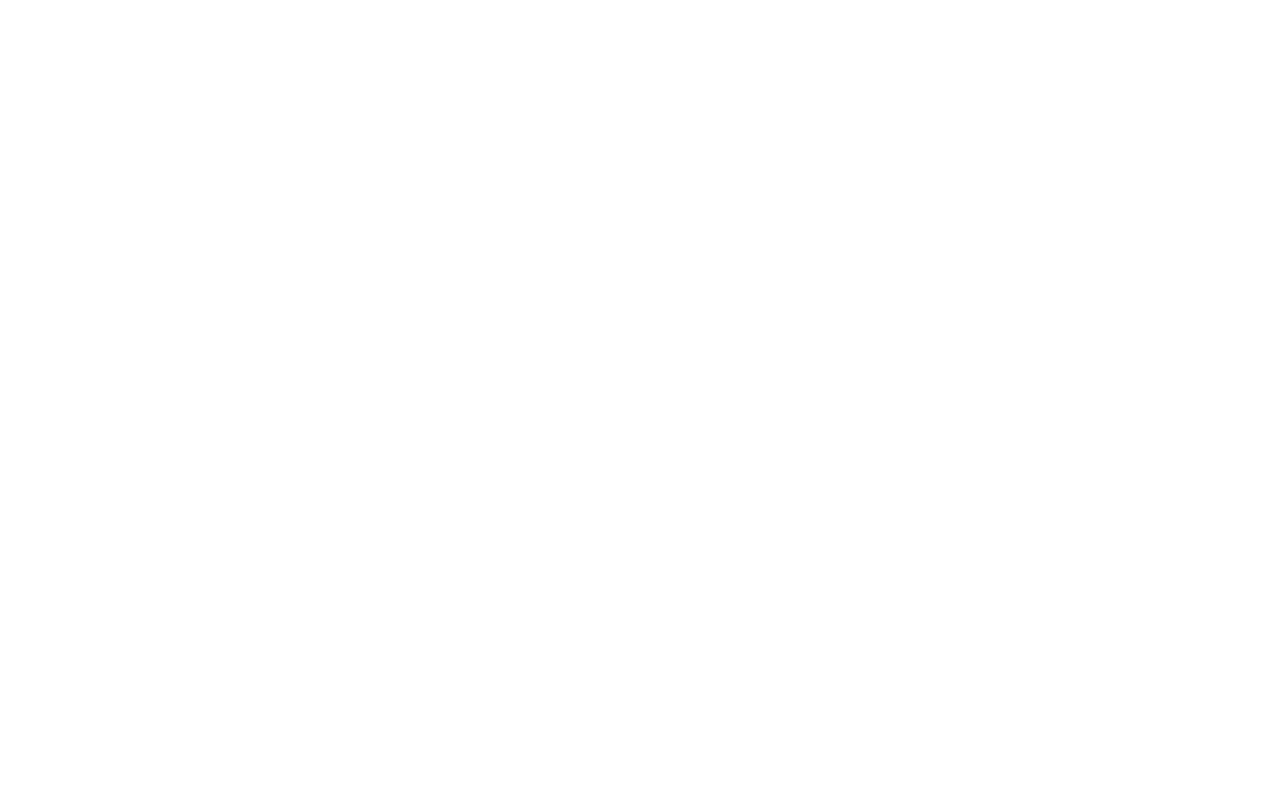
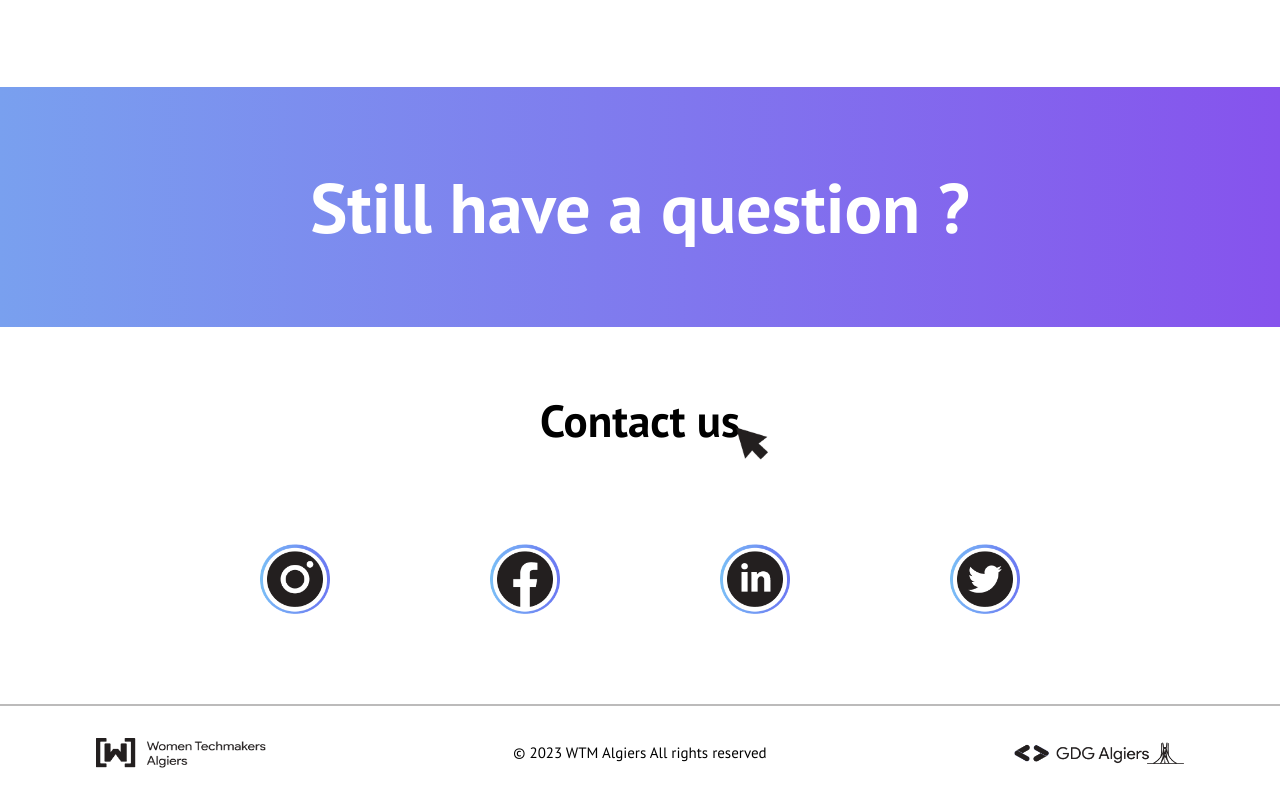
Before and after one commit to WTM-Algiers/iwd-website-2023, a React (Vite) app: page / in a window 1280 px wide. Built offline with nearby package versions, Linux system fonts and the light colour scheme.

Commit message:
Footer done , without animations

```diff
--- a/src/components/Footer/index.jsx
+++ b/src/components/Footer/index.jsx
@@ -1,7 +1,58 @@
+import cursor from "../../assets/Footer/cursor.png"
+import fb from "../../assets/logos/facebook.png"
+import insta from "../../assets/logos/instagram.png"
+import linkedin from "../../assets/logos/linkedin.png"
+import twitter from "../../assets/logos/twitter.png"
+
+import GDG from "../../assets/logos/gdg-algiers.png"
+import WTM from "../../assets/logos/wtm-algiers.png"
+
+
 const Footer = () => {
     return (
         <section>
-            {/* Let's go */}
+        <div className="flex flex-col items-center justify-end w-full h-screen ">
+            <div className=" flex items-center justify-center w-full  text-center  font-bold text-[50px] p-12  mb-12  lg:text-[70px] lg:h-[30%] 2xl:h-[35%] bg-gradient-to-l  text-iwd-white from-iwd-purple to-iwd-blue ">
+                    Still have a question  ?
+             </div>
+
+              <div className="footeranimation flex flex-col items-end mb-10 lg:mb-16 mt-3 space-y-0 relative">
+                       <p className=" font-PTsans font-bold text-[30px] lg:text-[45px] px-8  "> Contact us </p>
+                       <img src={cursor} className="w-5 lg:w-8 absolute top-8 right-3 lg:top-10 lg:right-1 2xl:right-0 " alt="" />
+              </div>
+
+                    <div className="grid grid-cols-2 gap-20 p-[2%] lg:flex lg:flex-row justify-center items-center lg:w-full lg:px-20 mb-[12%] lg:mb-16 lg:space-x-20 ">
+                        <a href="https://www.instagram.com/wtm_algiers/" target="_blank" >
+                        <img src={insta} className="w-[55px] h-[55px] lg:w-[70px] lg:h-[70px] 2xl:w-[85px] 2xl:h-[85px] hover:scale-110 " alt="" />
+                        </a>
+
+                        <a href="https://web.facebook.com/WomenTechmakersAlgiers" target="_blank">
+                        <img src={fb} className="w-[55px] h-[55px] lg:w-[70px] lg:h-[70px] 2xl:w-[85px] 2xl:h-[85px] hover:scale-110  " alt="" />
+                        </a>
+
+                       <a href="https://www.linkedin.com/company/wtm-algiers/" target="_blank">
+                       <img src={linkedin} className="w-[55px] h-[55px] lg:w-[70px] lg:h-[70px] 2xl:w-[85px] 2xl:h-[85px] hover:scale-110  " alt="" />
+                       </a>
+
+                       <a href="https://twitter.com/AlgiersWTM" target="_blank">
+                       <img src={twitter} className="w-[55px] h-[55px] lg:w-[70px] lg:h-[70px] 2xl:w-[85px] 2xl:h-[85px] hover:scale-110  "  alt="" />
+                       </a>
+
+                    </div>
+
+                    <div className="flex flex-row justify-center gap-9 items-center border-t-2 border-iwd-gray border-opacity-30  w-full lg:justify-between py-[10%] px-2 lg:py-8 lg:px-24 2xl:py-12 ">
+
+                      <img src={WTM} className="lg:p-1/3 w-[100px] h-[20px] lg:w-[170px] lg:h-[30px]  " alt="" />
+
+                        <p className="lg:p-1/3  text-[10px] lg:text-[15px] 2xl:text-[20px]">
+                           © 2023 WTM Algiers All rights reserved
+                        </p>
+                        <img src={GDG} className=" lg:p-1/3  w-[90px] h-[15px] lg:w-[170px] lg:h-[22px] " alt="" />
+                    </div>
+
+
+        </div>
+
         </section>
     )
 }
```
Also changed, not shown: src/App.css (+33 -0 lines).
